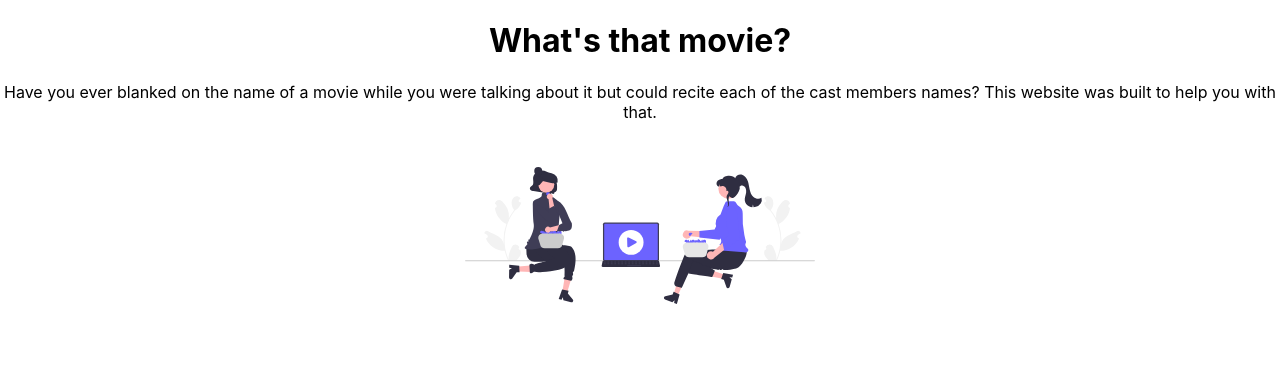
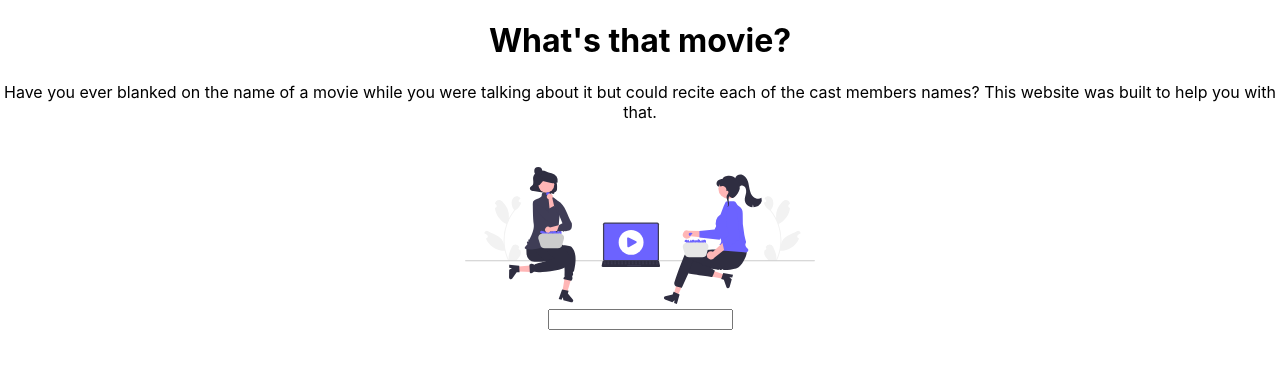
Before and after one commit to dmahely/whats-that-movie, a React (Create React App) app: page / in a window 1280 px wide. Shown: the top 368 px of the page. Built offline with nearby package versions, Linux system fonts and the light colour scheme.

Commit message:
Call API on text input in form

```diff
--- a/src/App.tsx
+++ b/src/App.tsx
@@ -1,11 +1,13 @@
 import React from 'react';
 import './App.css';
 import { Description } from './components/Description';
+import { InputForm } from './components/InputForm';
 
 const App = () => {
   return (
     <div className="App">
       <Description />
+      <InputForm />
     </div>
   );
 }
--- /dev/null
+++ b/src/apis/fetchActors.ts
@@ -0,0 +1,17 @@
+type Actor = {
+    id: string,
+    name: string,
+}
+
+const fetchActors = async (input: string) => {
+    const data = await (await fetch(`${process.env.REACT_APP_BASE_URL}/search/person?api_key=${process.env.REACT_APP_API_TOKEN}&query=${input}`)).json()
+    const results = data.results
+
+    const actors = results.filter((person: any) => {
+        return (person.known_for_department === "Acting" && !person.adult) as unknown as Actor
+    })
+
+    return actors
+}
+
+export { fetchActors }
--- /dev/null
+++ b/src/components/InputForm/InputForm.tsx
@@ -0,0 +1,20 @@
+import { useState } from "react"
+import { fetchActors } from "../../apis/fetchActors"
+
+const InputForm = () => {
+    const [inputValue, setInputValue] = useState<string>('')
+
+    const handleOnChange = (event: React.ChangeEvent<HTMLInputElement>) => {
+        const inputText = event.target.value
+        setInputValue(inputText)
+
+        if (inputText.length > 3) {
+            // todo: use debounce
+            fetchActors(inputText)
+        }
+    }
+
+    return (<input value={inputValue} onChange={handleOnChange} />)
+}
+
+export default InputForm
--- /dev/null
+++ b/src/components/InputForm/index.ts
@@ -0,0 +1,2 @@
+import InputForm from "./InputForm"
+export { InputForm }
```
